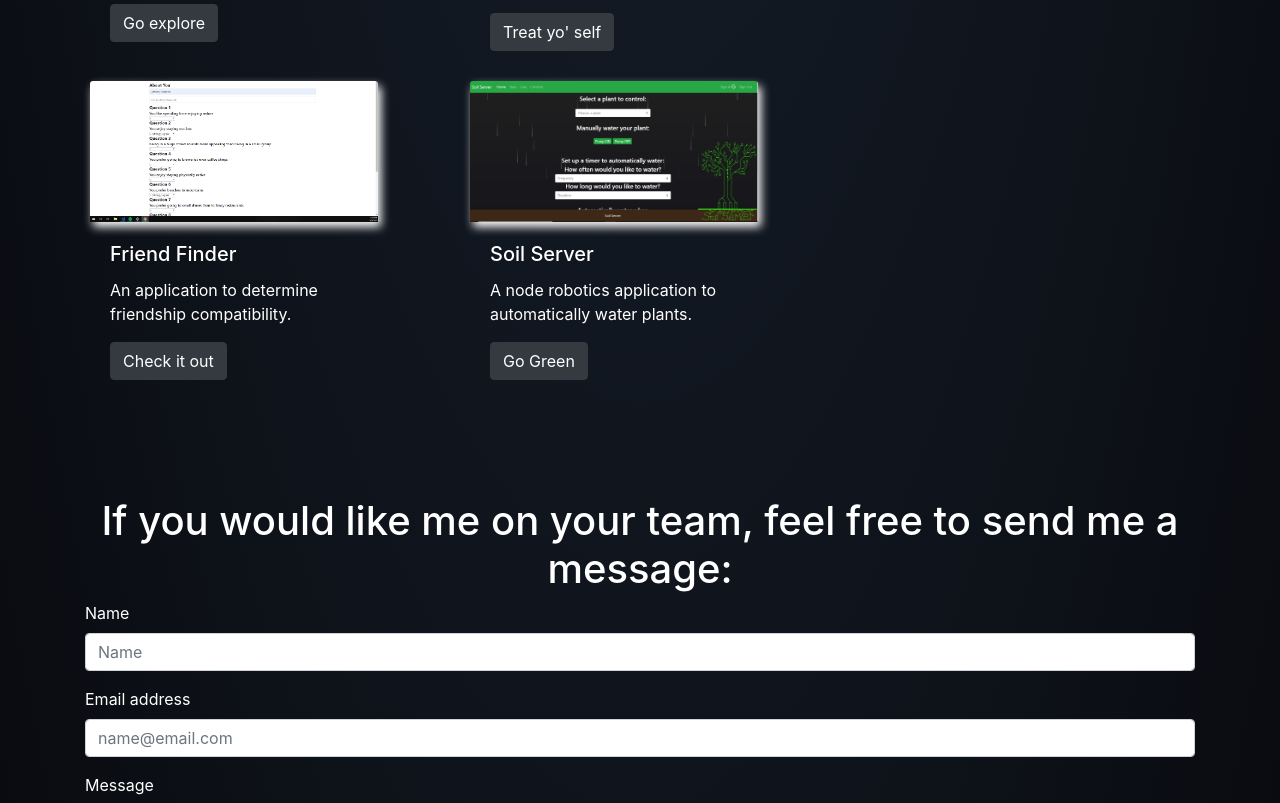
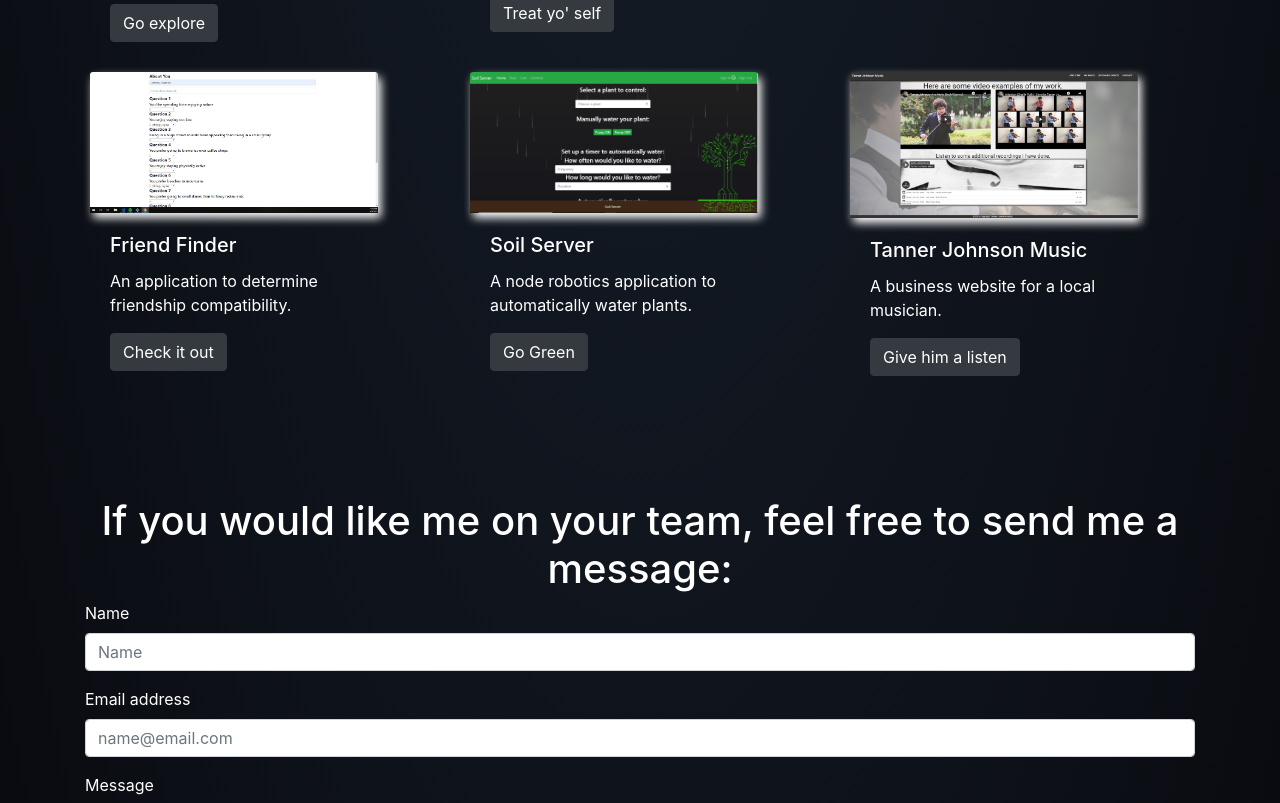
Before and after one commit to AnthonyShannon/Developer-Portfolio, a website: page public/index.html in a window 1280 px wide. Shown: the part 2151-2954 px from the top of the page. Drawn offline with nearby package versions, Linux system fonts and the light colour scheme.

Commit message:
added new project

```diff
--- a/public/index.html
+++ b/public/index.html
@@ -184,6 +184,16 @@
                     </div>
                 </div>
             </div>
+            <div class="col-md-4">
+                <div class="card" style="width: 18rem;">
+                    <img src="./assets/photos/TJMScreenshot.png" class="card-img-top" alt="stock photo">
+                    <div class="card-body">
+                        <h5 class="card-title">Tanner Johnson Music</h5>
+                        <p class="card-text">A business website for a local musician.</p>
+                        <a href="https://tannerjohnsonmusic.com" target="blank" class="btn btn-dark">Give him a listen</a>
+                    </div>
+                </div>
+            </div>
         </div>
         <!-- end cards -->
     </div>
```
Also changed, not shown: public/assets/photos/TJMScreenshot.png (added), public/assets/photos/parksnrec.jpg.
